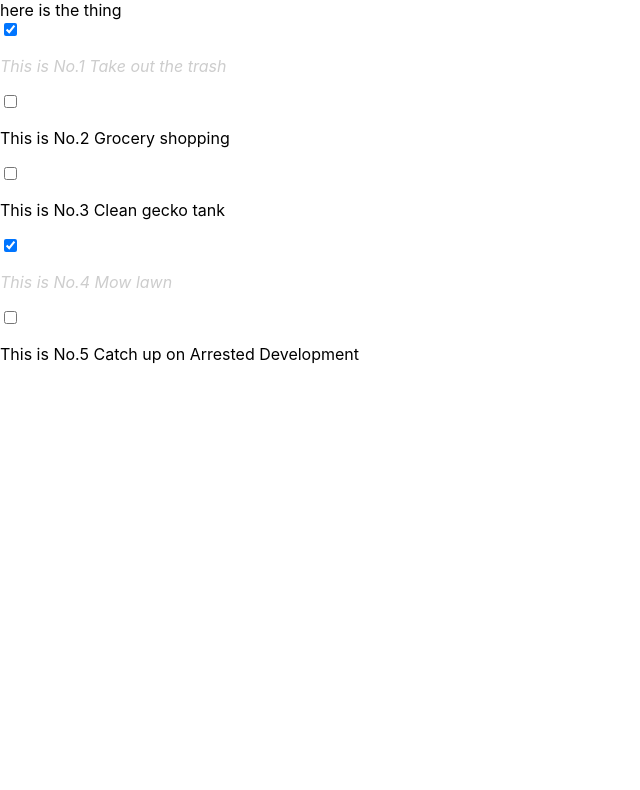
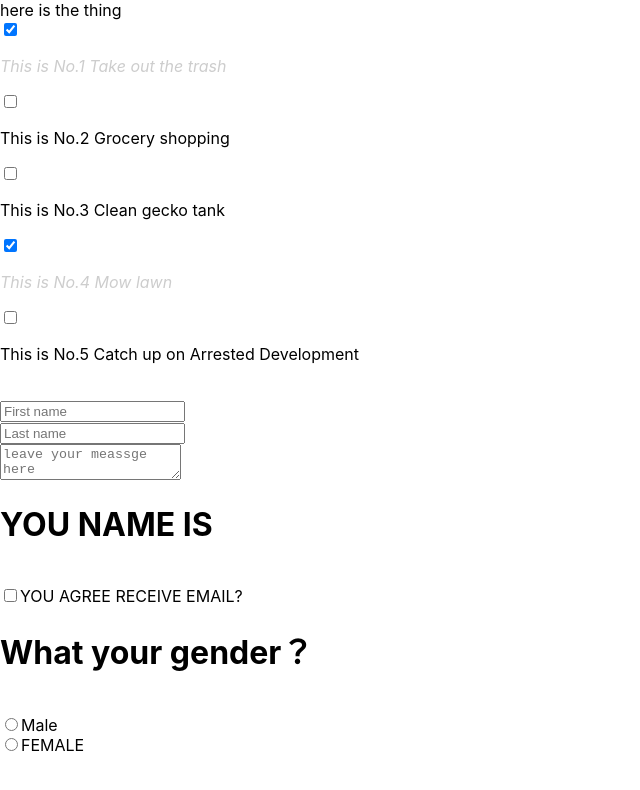
Before and after one commit to yuqingzou/FullStackWebDesign, a React (Create React App) app in the folder tool1/: page / in a window 1280 px wide. Shown: the top 790 px of the page, without its empty margins (0-640 px from the left). Built offline with nearby package versions, Linux system fonts and the light colour scheme.

Commit message:
add register form features beat1

```diff
--- a/tool1/src/App.js
+++ b/tool1/src/App.js
@@ -1,13 +1,15 @@
 import React from 'react';
 // import './App.css';
 import Todolist from './utility/todolist';
-import TestONE from './utility/Testone';
+import RegisterForm from './utility/registerform'
 
 function App() {
   return (
     <div className="App">
       <header>here is the thing</header>
       <Todolist/>
+      <br/>
+      <RegisterForm/>
     </div>
   );
 }
--- /dev/null
+++ b/tool1/src/utility/registerform.js
@@ -0,0 +1,83 @@
+import React from 'react'
+
+class RegisterForm extends React.Component {
+    constructor(){
+        super()
+        this.state = {
+            firstname:"",
+            lastname:"",
+            agreed: false,
+            leftMessage:""
+        }
+        this.handleChange = this.handleChange.bind(this)
+    }
+
+    handleChange(event){
+        const {name,value,type,checked} = event.target
+        //villina js usage [] is bez name is string need to trans to variable name[event.target.name]:event.target.value
+        //[name] use [] with same reason
+        type === "checkbox"? this.setState({[name]:checked}) : this.setState({[name]:value})
+    }
+
+    render(){
+        return(
+            <form>
+                <input
+                    type="text"
+                    value = {this.state.firstname}
+                    name = "firstname"
+                    placeholder="First name"
+                    onChange={this.handleChange}
+                />
+                <br/>
+                <input
+                    type="text"
+                    value = {this.state.lastname}
+                    name = "lastname"
+                    placeholder="Last name"
+                    onChange={this.handleChange}
+                />
+                <br/>
+                <textarea name="leftMessage" placeholder={"leave your meassge here"} onChange={this.handleChange}/>
+                <br/>
+                <h1>YOU NAME IS {this.state.firstname} {this.state.lastname}</h1>
+                <br/>
+                <label>
+                    <input
+                        type = "checkbox"
+                        checked={this.state.agreed}
+                        name = "agreed"
+                        onChange = {this.handleChange}
+                    />YOU AGREE RECEIVE EMAIL?
+                </label>
+                <br/>
+                <h1>What your gender？</h1>
+                <br/>
+                <label>
+                    <input
+                        type = "radio"
+                        checked={this.state.gender === "male"}
+                        name = "gender"
+                        value = "male"
+                        onChange = {this.handleChange}
+                    />Male
+                </label>
+                <br/>
+                <label>
+                    <input
+                        type = "radio"
+                        checked={this.state.gender === "female"}
+                        name = "gender"
+                        value = "female"
+                        onChange = {this.handleChange}
+                    />FEMALE
+                </label>
+
+
+            </form>
+        )
+    }
+
+}
+
+export default RegisterForm
```
